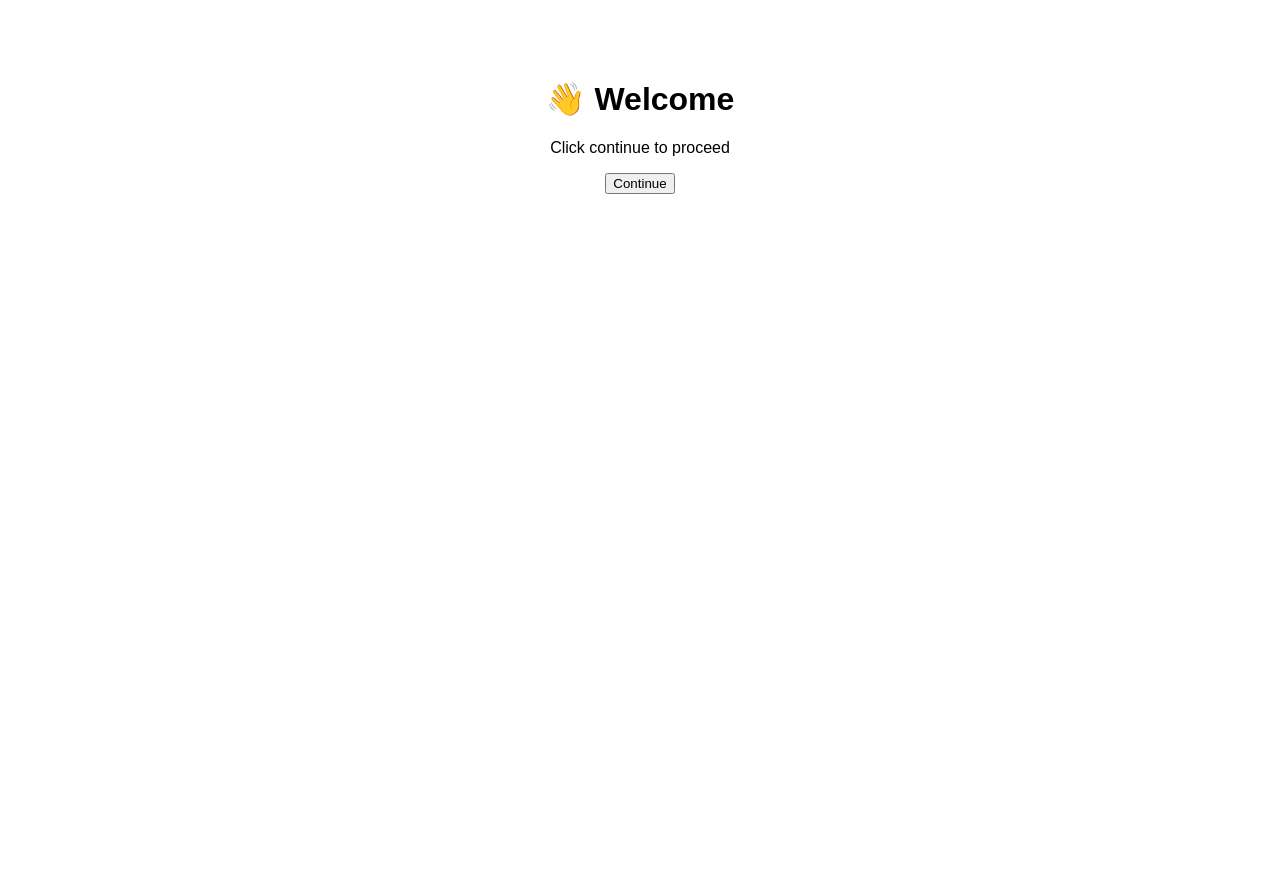
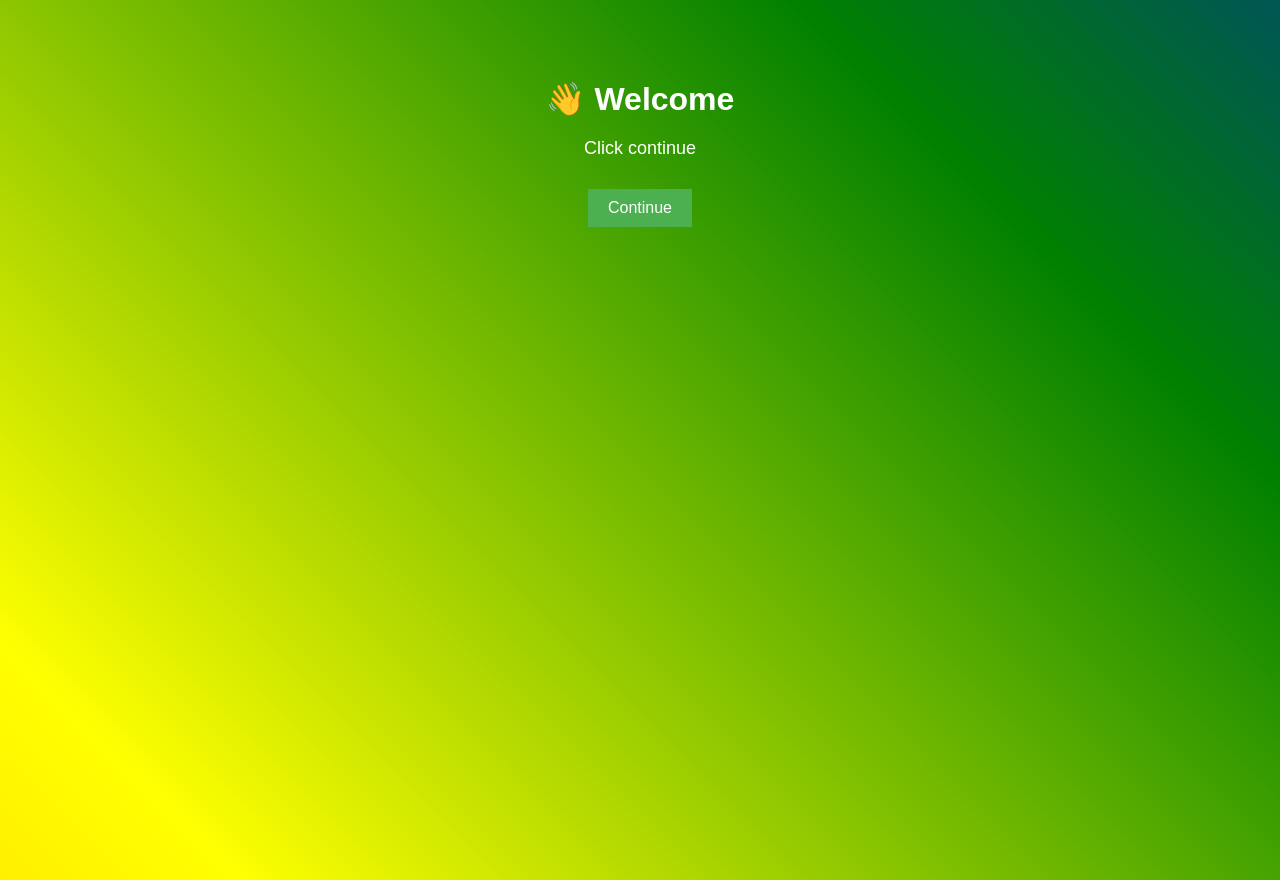
Before and after one commit to mohamedKkstuff/my-first, a plain HTML site: page index.html in a window 1280 px wide. Before the commit the page ends 800 px from the top, so only its background shows below. Drawn offline with Linux system fonts and the light colour scheme.

Commit message:
Update index.html

```diff
--- a/index.html
+++ b/index.html
@@ -1,21 +1,50 @@
-<!DOCTYPE html>
+ <!DOCTYPE html>
 <html>
 <head>
   <title>My Website</title>
+
+  <style>
+    body {
+      background: linear-gradient(45deg,
+        red, orange, yellow, green, blue, indigo, violet);
+      background-size: 400% 400%;
+      animation: gradient 10s ease infinite;
+      color: white;
+      margin: 0;
+      height: 100vh;
+    }
+
+    button {
+      background-color: #4CAF50;
+      color: white;
+      border: none;
+      padding: 10px 20px;
+      cursor: pointer;
+      font-size: 16px;
+    }
+
+    button:hover {
+      background-color: #45a049;
+    }
+
+    h1 {
+      margin-bottom: 20px;
+    }
+
+    p {
+      margin-bottom: 30px;
+      font-size: 18px;
+    }
+  </style>
 </head>
 
 <body style="text-align:center; font-family:Arial; margin-top:80px;">
-
   <h1>👋 Welcome</h1>
-  <p>Click continue to proceed</p>
-
+  <p id="tip">Click continue</p>
   <button onclick="go()">Continue</button>
 
   <script>
     function go() {
       window.location.href = "https://discord.gg/ftegAhGqq";
     }
-  </script>
-
-</body>
-</html>
+</head>
```
